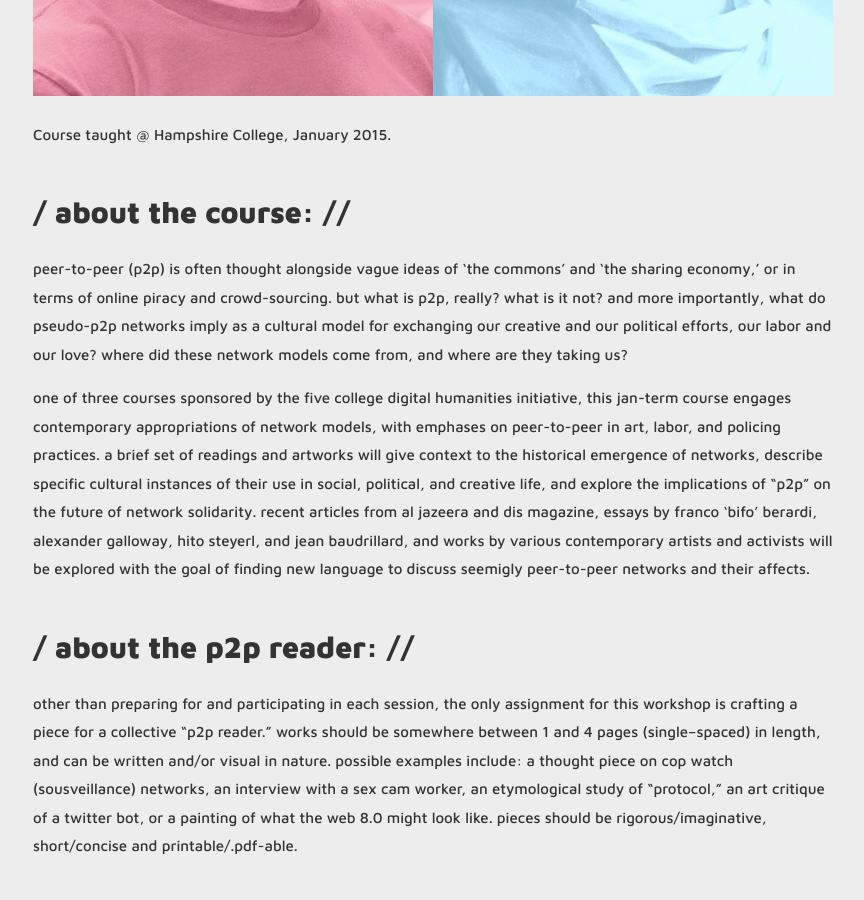
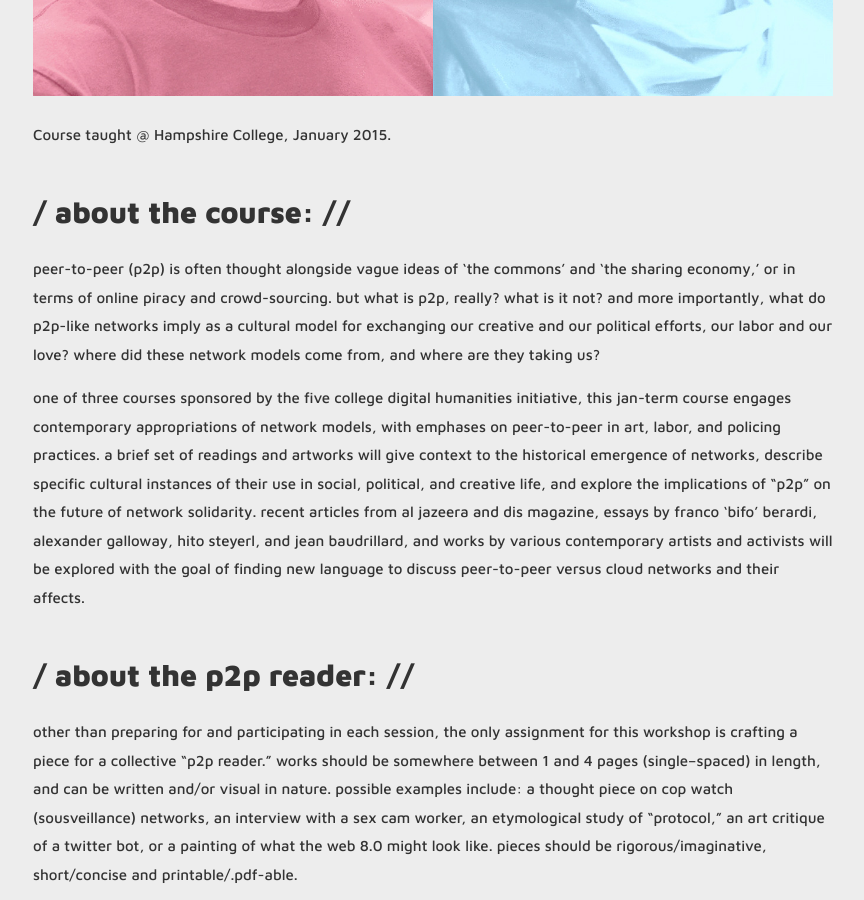
Before and after one commit to mnyrop/marii.info, a Jekyll site: the page built from _projects/p2p.md, in a window 1280 px wide and 900 px high, scrolled down 908 px. Shown: the whole window, without its empty margins (207-1071 px from the left). Built offline with Jekyll 4.4.1, drawn with Linux system fonts in a browser that asks for light colours; nearby versions of some CDN libraries; comment, search, counter and statistics services are not loaded.

Commit message:
minor edits

```diff
--- a/_projects/p2p.md
+++ b/_projects/p2p.md
@@ -19,9 +19,9 @@ Course taught @ Hampshire College, January 2015.
 
 ## / about the course: //
 
-peer-to-peer (p2p) is often thought alongside vague ideas of ‘the commons’ and ‘the sharing economy,’ or in terms of online piracy and crowd-sourcing. but what is p2p, really? what is it not? and more importantly, what do pseudo-p2p networks imply as a cultural model for exchanging our creative and our political efforts, our labor and our love? where did these network models come from, and where are they taking us?
+peer-to-peer (p2p) is often thought alongside vague ideas of ‘the commons’ and ‘the sharing economy,’ or in terms of online piracy and crowd-sourcing. but what is p2p, really? what is it not? and more importantly, what do p2p-like networks imply as a cultural model for exchanging our creative and our political efforts, our labor and our love? where did these network models come from, and where are they taking us?
 
-one of three courses sponsored by the five college digital humanities initiative, this jan-term course engages contemporary appropriations of network models, with emphases on peer-to-peer in art, labor, and policing practices. a brief set of readings and artworks will give context to the historical emergence of networks, describe specific cultural instances of their use in social, political, and creative life, and explore the implications of "p2p" on the future of network solidarity. recent articles from al jazeera and dis magazine, essays by franco ‘bifo’ berardi, alexander galloway, hito steyerl, and jean baudrillard, and works by various contemporary artists and activists will be explored with the goal of finding new language to discuss seemigly peer-to-peer networks and their affects.
+one of three courses sponsored by the five college digital humanities initiative, this jan-term course engages contemporary appropriations of network models, with emphases on peer-to-peer in art, labor, and policing practices. a brief set of readings and artworks will give context to the historical emergence of networks, describe specific cultural instances of their use in social, political, and creative life, and explore the implications of "p2p" on the future of network solidarity. recent articles from al jazeera and dis magazine, essays by franco ‘bifo’ berardi, alexander galloway, hito steyerl, and jean baudrillard, and works by various contemporary artists and activists will be explored with the goal of finding new language to discuss peer-to-peer versus cloud networks and their affects.
 
 ## / about the p2p reader: //
 
```
